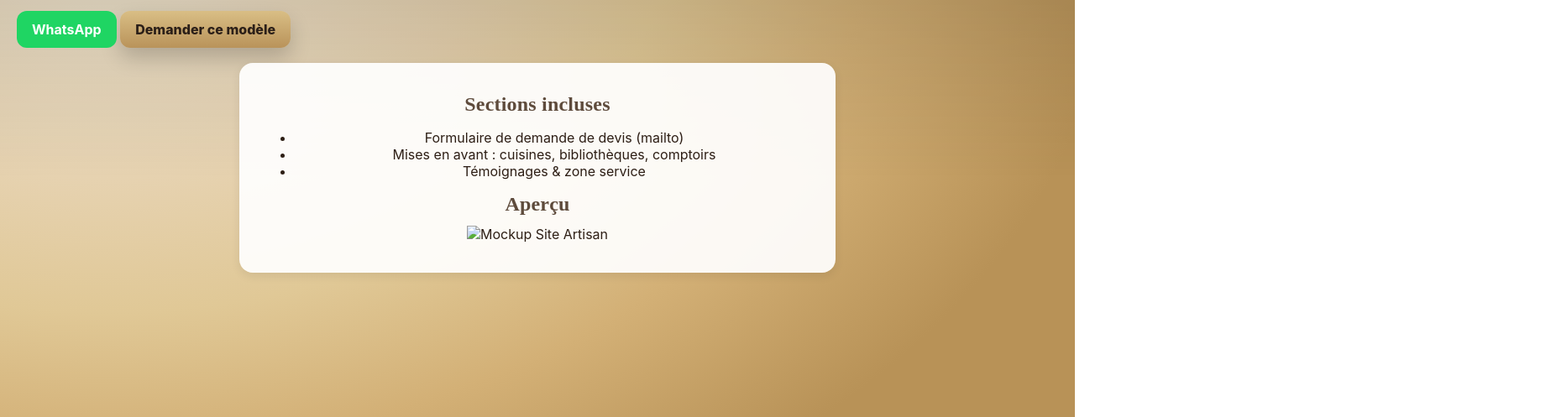
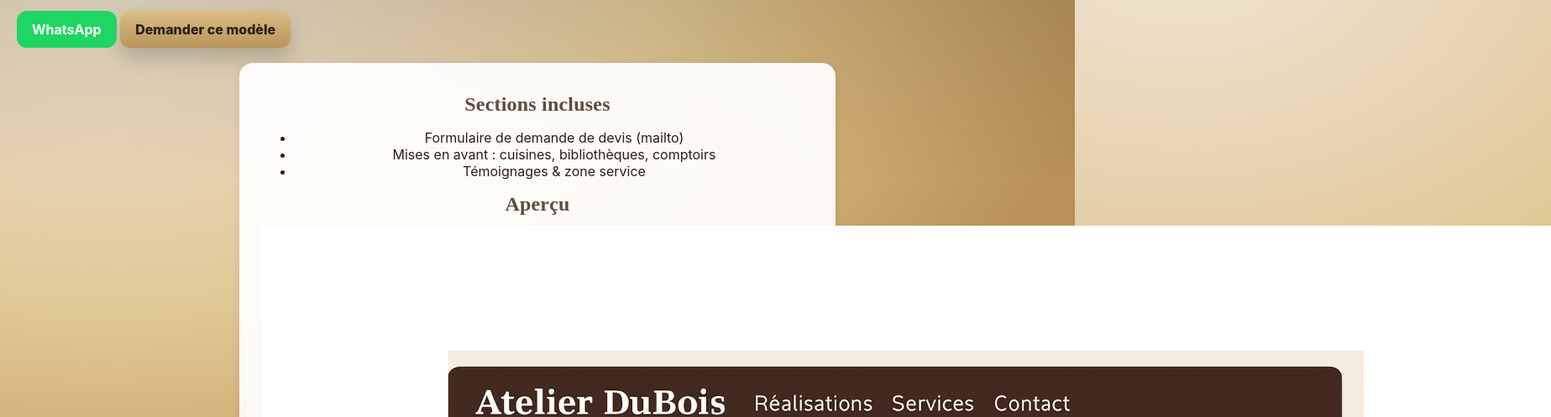
Before and after one commit to Danie-11/eternaweb-site, a plain HTML site: page demos/site-artisan.html in a window 1280 px wide. Shown: the part 147-644 px from the top of the page at 84% size, 1847 px wide, since content can reach past the window. Drawn offline with Linux system fonts and the light colour scheme.

Commit message:
Update site-artisan.html

```diff
--- a/demos/site-artisan.html
+++ b/demos/site-artisan.html
@@ -24,7 +24,7 @@
     </ul>
 
     <h2>Aperçu</h2>
-    <img src="../images/site artisan.png" alt="Mockup Site Artisan">
+    <img src="../images/folio2.png" alt="Mockup Site Artisan">
   </main>
 </body>
 </html>
```
